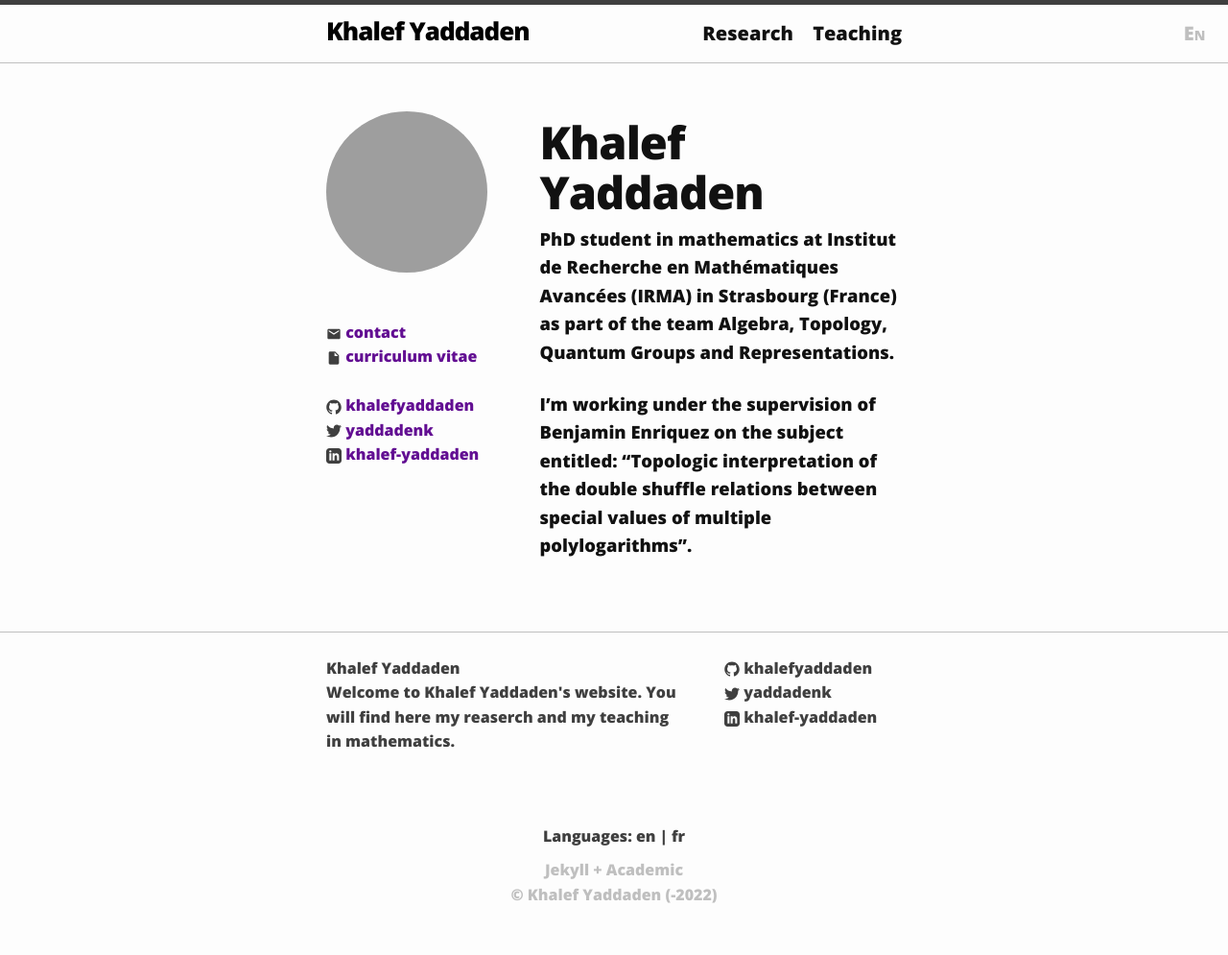
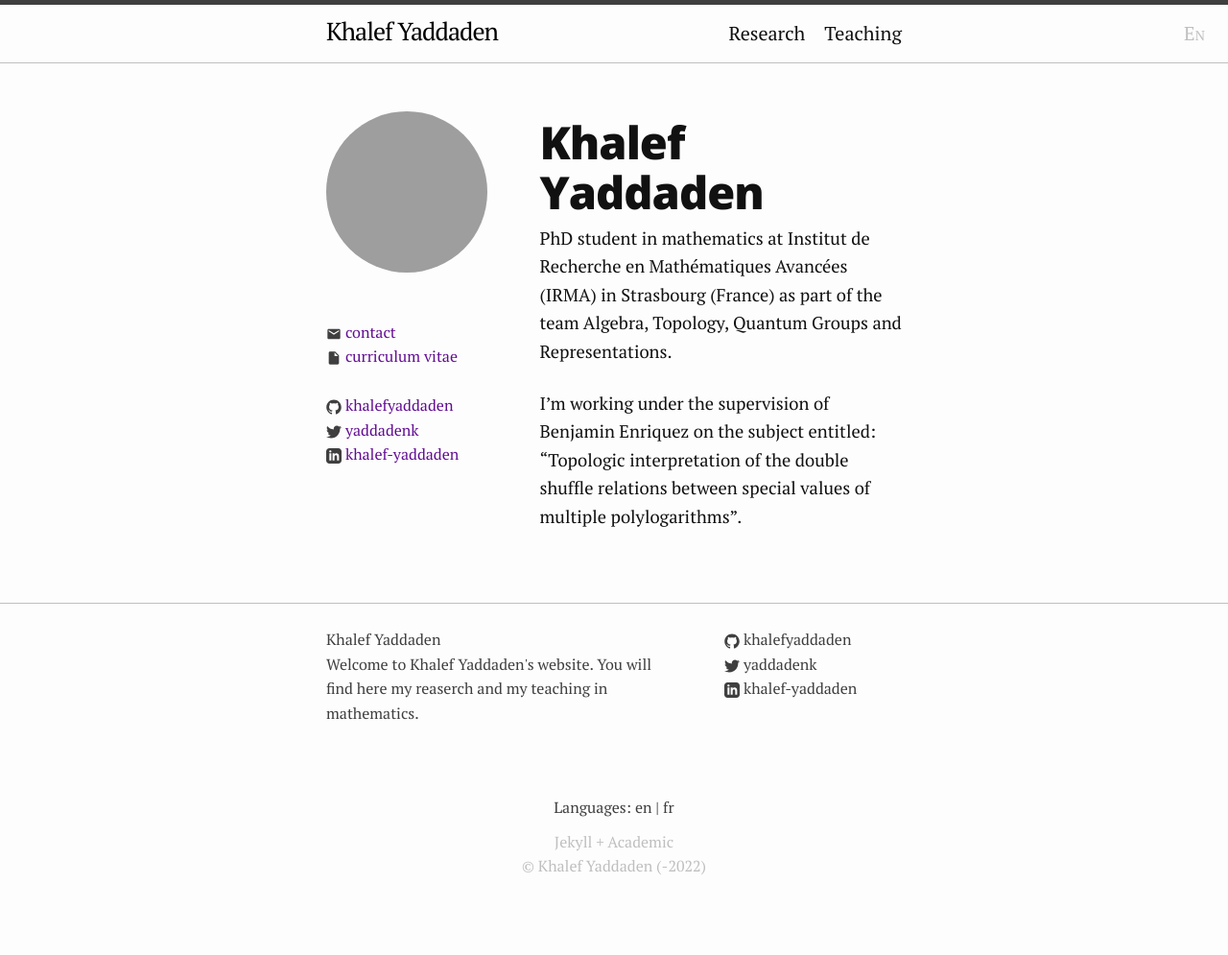
Before and after one commit to khalefyaddaden/khalefyaddaden.github.io, a Jekyll site: the page built from index.markdown, in a window 1280 px wide. Shown: the whole page at 96% size. Built offline with Jekyll 4.4.1, drawn with Linux system fonts in a browser that asks for light colours; after the commit the page ends 966 px from its top, so only the background shows below that; grey boxes are pictures that could not be loaded.

Commit message:
Update main.scss

```diff
--- a/assets/main.scss
+++ b/assets/main.scss
@@ -6,8 +6,8 @@
 @import url('https://fonts.googleapis.com/css?family=Open+Sans:800|PT+Serif');
 
 // Our variables
-$base-font-family: "Open Sans", sans-serif;
-// $base-font-family: "PT Serif", serif;
+// $base-font-family: "Open Sans", sans-serif;
+$base-font-family: "PT Serif", serif;
 $base-font-size:   20px;
 $base-font-weight: 400;
 $small-font-size:  $base-font-size * 0.95;
```
